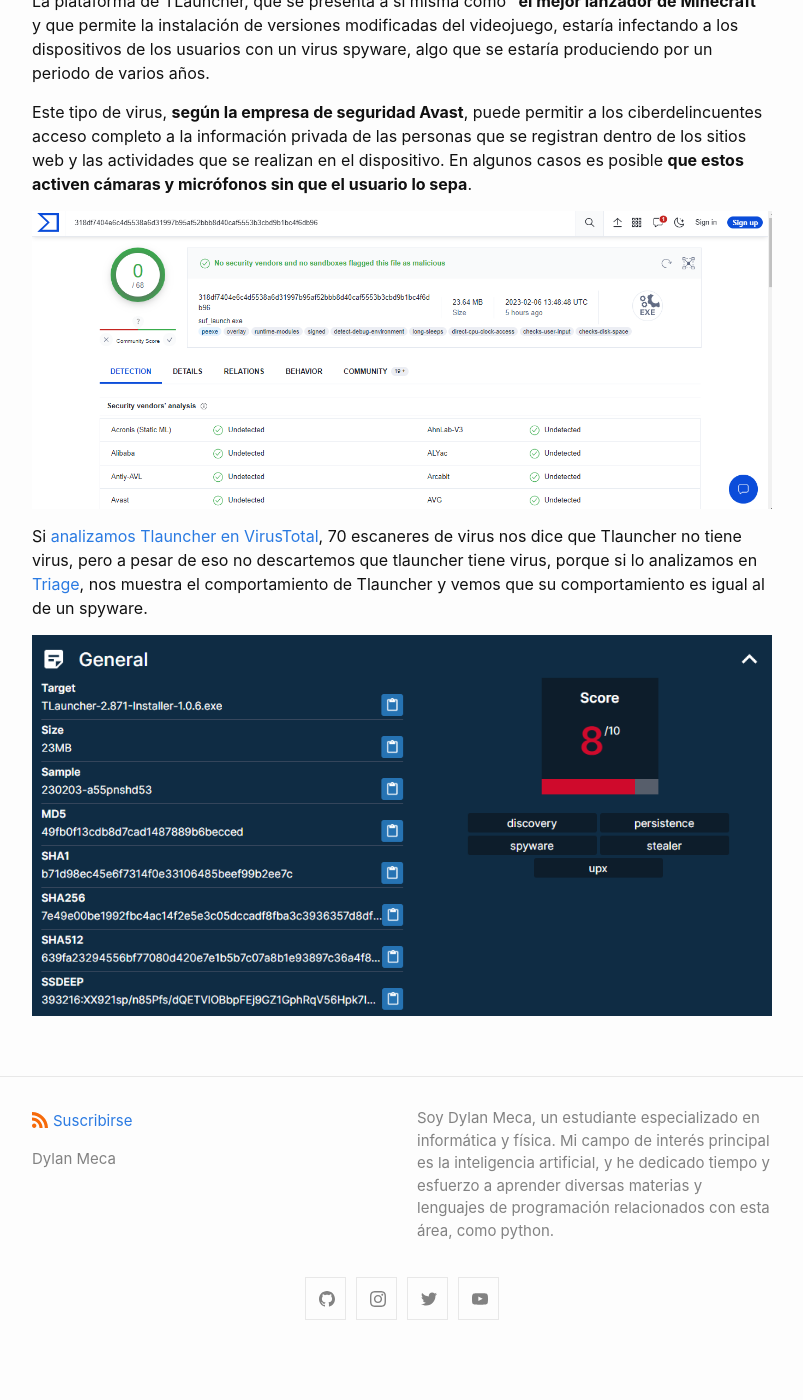
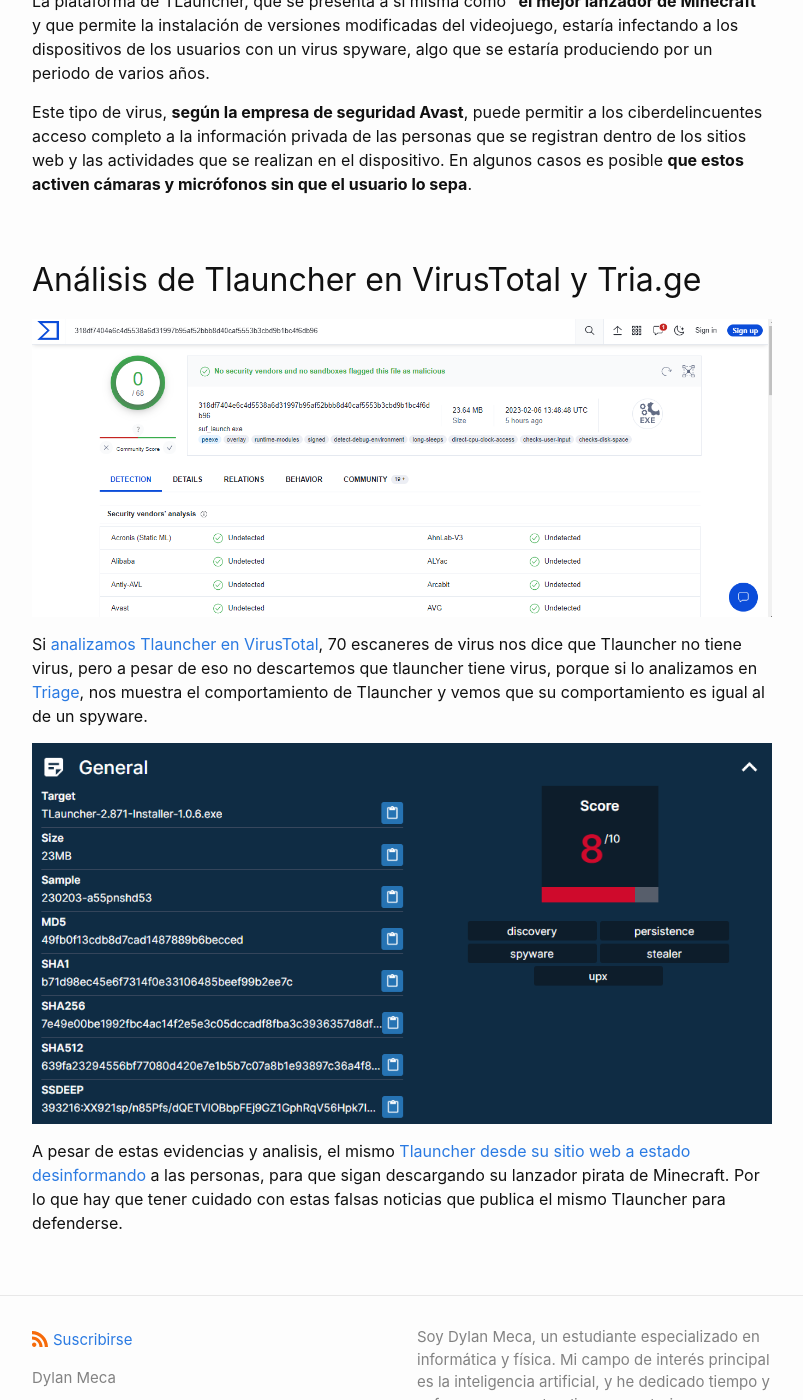
Before and after one commit to dylanmeca/dylanmeca.github.io, a Jekyll site: the page built from _posts/2023-02-06-Se-descubre-un-spyware-en-Tlauncher.md, in a window 1280 px wide and 1400 px high, scrolled down 668 px. Shown: the whole window, without its empty margins (238-1041 px from the left). Built offline with Jekyll 4.4.1, drawn with Linux system fonts in a browser that asks for light colours; a script that is not in the unit is left out; comment, search, counter and statistics services are not loaded; before the commit the page ends 2023 px from its top, so only the background shows below that.

Commit message:
Update 2023-02-06-Se-descubre-un-spyware-en-Tlauncher.md

```diff
--- a/_posts/2023-02-06-Se-descubre-un-spyware-en-Tlauncher.md
+++ b/_posts/2023-02-06-Se-descubre-un-spyware-en-Tlauncher.md
@@ -23,8 +23,12 @@
 información privada de las personas que se registran dentro de los sitios web y las actividades que se realizan en el dispositivo.
 En algunos casos es posible **que estos activen cámaras y micrófonos sin que el usuario lo sepa**.
 
+## Análisis de Tlauncher en VirusTotal y Tria.ge
+
 ![tlauncher-virustotal](https://dylanmeca.github.io/assets/img/tlauncher-virustotal.png)
 
 Si [analizamos Tlauncher en VirusTotal](https://www.virustotal.com/gui/file/318df7404e6c4d5538a6d31997b95af52bbb8d40caf5553b3cbd9b1bc4f6db96), 70 escaneres de virus nos dice que Tlauncher no tiene virus, pero a pesar de eso no descartemos que tlauncher tiene virus, porque si lo analizamos en [Triage](https://tria.ge/), nos muestra el comportamiento de Tlauncher y vemos que su comportamiento es igual al de un spyware.
 
 ![tlauncher-triage](https://dylanmeca.github.io/assets/img/tlauncher-triage.png)
+
+A pesar de estas evidencias y analisis, el mismo [Tlauncher desde su sitio web a estado desinformando](https://tlauncher.org/en/news_26/no-spyware-tl_18725.html) a las personas, para que sigan descargando su lanzador pirata de Minecraft. Por lo que hay que tener cuidado con estas falsas noticias que publica el mismo Tlauncher para defenderse.
```
